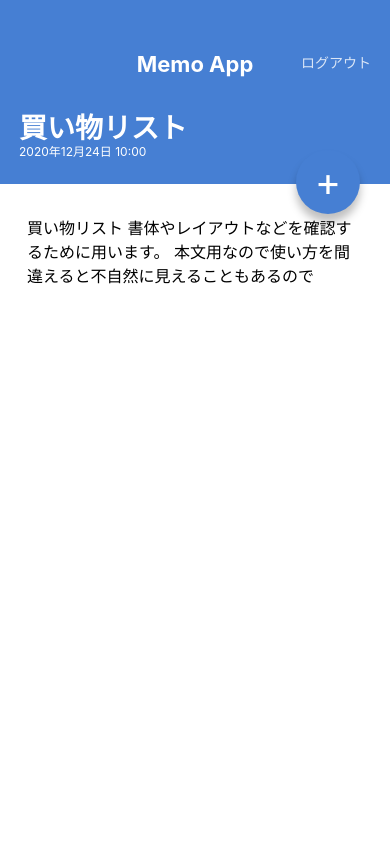
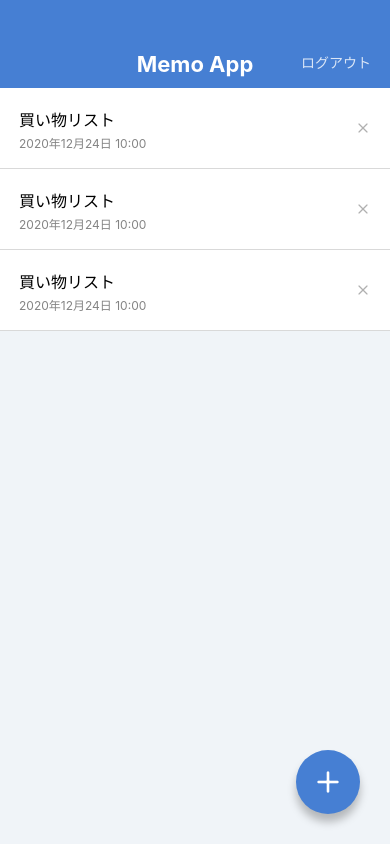
Before and after one commit to trident-kanda/expo-react-native-test, a React Native app: screen / in a window 390 px wide. Built offline with nearby package versions, Linux system fonts and the light colour scheme.

Commit message:
installicons

```diff
--- a/App.tsx
+++ b/App.tsx
@@ -4,5 +4,5 @@
 
 export default function App() {
   const [count, change] = useState(0);
-  return <MemoDetailScreen />;
+  return <MemoListScreen />;
 }
--- a/components/CircleButton.tsx
+++ b/components/CircleButton.tsx
@@ -1,20 +1,19 @@
-import React, { Children } from "react";
+import { Feather } from "@expo/vector-icons";
+import React, { Children, ComponentProps } from "react";
 import { Text, StyleSheet, View } from "react-native";
 type Props = {
-  children?: React.ReactNode;
   style?: object;
+  name: ComponentProps<typeof Feather>["name"];
 };
-const CircleButton = ({ children, style }: Props) => {
+
+const CircleButton = ({ style, name }: Props) => {
   return (
     <View style={[styles.circleButton, style]}>
-      <Text style={styles.circleButtonLabel}>{children}</Text>
+      <Feather name={name} size={32} color={"white"} />
     </View>
   );
 };
 
-CircleButton.defaultProps = {
-  children: "+",
-};
 const styles = StyleSheet.create({
   circleButton: {
     backgroundColor: "#467FD3",
--- a/components/MemoListItem.tsx
+++ b/components/MemoListItem.tsx
@@ -1,8 +1,9 @@
+import { Feather } from "@expo/vector-icons";
 import React from "react";
-import { View,Text,StyleSheet } from "react-native";
+import { View, Text, StyleSheet } from "react-native";
 
 const MemoListItem = () => {
-    return(
+  return (
     <View>
       <View style={styles.memoListItem}>
         <View>
@@ -10,32 +11,32 @@
           <Text style={styles.memoListItemDate}>2020年12月24日 10:00</Text>
         </View>
         <View>
-            <Text>X</Text>
+          <Feather name="x" size={16} color="#b0b0b0" />
         </View>
       </View>
     </View>
-    )
-}
+  );
+};
 
 const styles = StyleSheet.create({
-    memoListItem:{
+  memoListItem: {
     backgroundColor: "#ffffff",
-        flexDirection: 'row',
+    flexDirection: "row",
     justifyContent: "space-between",
     paddingVertical: 16,
-        paddingHorizontal:19,
-        alignItems:"center",
+    paddingHorizontal: 19,
+    alignItems: "center",
     borderBottomWidth: 1,
-        borderColor: "rgba(0,0,0,0.15)"
+    borderColor: "rgba(0,0,0,0.15)",
   },
-      memoListItemTitle:{
-        fontSize:16,
-        lineHeight:32
+  memoListItemTitle: {
+    fontSize: 16,
+    lineHeight: 32,
   },
-      memoListItemDate:{
+  memoListItemDate: {
     fontSize: 12,
     lineHeight: 16,
-        color: "#848484"
+    color: "#848484",
   },
-})
-export default MemoListItem
+});
+export default MemoListItem;
--- a/components/screens/MemoDetailScreen.tsx
+++ b/components/screens/MemoDetailScreen.tsx
@@ -17,7 +17,7 @@
           本文用なので使い方を間違えると不自然に見えることもあるので
         </Text>
       </ScrollView>
-      <CircleButton style={{ top: 150, bottom: "auto" }}>+</CircleButton>
+      <CircleButton style={{ top: 150, bottom: "auto" }} name={"edit-2"} />
     </View>
   );
 };
--- a/components/screens/MemoListScreen.tsx
+++ b/components/screens/MemoListScreen.tsx
@@ -10,7 +10,8 @@
       <Appbar />
       <MemoListItem />
       <MemoListItem />
-      <CircleButton>+</CircleButton>
+      <MemoListItem />
+      <CircleButton name="plus" />
     </View>
   );
 };
```
Lines whose indentation alone changed are shown as unchanged.
